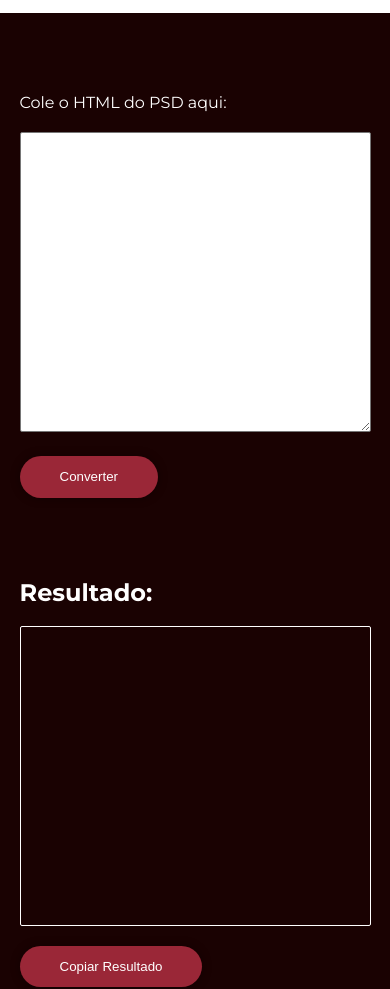
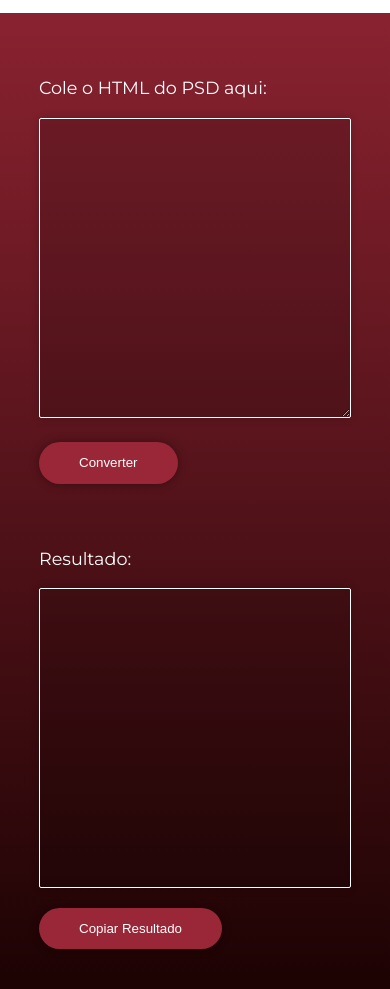
Before and after one commit to victoralsp/formatador-html-emkt, a plain HTML site: page index.html in a window 390 px wide. Shown: the part 136-1125 px from the top of the page. Drawn offline with Linux system fonts and the light colour scheme.

Commit message:
Finalizada responsividade

```diff
--- /dev/null
+++ b/css/media-query.css
@@ -0,0 +1,19 @@
+@media screen and (max-width: 800px) {
+    body {
+        height: fit-content !important;
+    }
+
+    main {
+        padding: 4em 0;
+    }
+
+    #formatacao-html {
+        flex-direction: column !important;
+        gap: 4em !important;
+        height: fit-content !important;
+    }
+
+    #input, #output {
+        width: 80vw !important;
+    }
+}
--- a/style.css
+++ b/css/style.css
@@ -30,33 +30,42 @@ body {
     border-radius: 50%;
 }
 
+#formatacao-html {
+    display: flex;
+    align-items: center;
+    flex-direction: row;
+    gap: 5em;
+    justify-content: center;
+    height: calc(100vh - 5.125em);
+}
+
+p {
+    font-size: 1.1em;
+}
+
 #input {
     height: 300px;
     margin: 1.5em 0;
     width: 300px;
     outline: none;
-    color: #1a0202;
-    background-color: #ffffff;
+    color: #fff;
+    background-color: rgba(0, 0, 0, 0.151);
+    border: 1px solid #fff;
     border-radius: 2px;
+    box-shadow: 0 0 10px rgba(0, 0, 0, 0.192);
 }
 
 
-#formatacao-html {
-    display: flex;
-    align-items: center;
-    flex-direction: row;
-    gap: 10em;
-    justify-content: center;
-    height: calc(100vh - 8em);
-}
 
 #output {
     height: 300px;
-    width: 50vw;
+    width: 45vw;
     max-width: 700px;
     overflow: auto;
     padding: 1em;
     border: 1px solid #fff;
+    box-shadow: 0 0 10px rgba(0, 0, 0, 0.192);
+    background-color: rgba(0, 0, 0, 0.151);
     border-radius: 2px;
     word-wrap: break-word;
     margin: 1.5em 0;
@@ -91,27 +100,3 @@ button:hover {
 #msg {
     margin: 0 1em;
 }
-
-@media screen and (max-width: 1200px) {
-    #formatacao-html {
-        gap: 5em;
-    }
-}
-
-@media screen and (max-width: 800px) {
-    body {
-        background-color: #1a0202 !important;
-    }
-    #formatacao-html {
-        background-color: #1a0202;
-        flex-direction: column;
-        height: fit-content;
-        padding: 5em 0;
-    }
-    #input {
-        width: 90vw;
-    }
-    #output {
-        width: 90vw;
-    }
-}
--- a/index.html
+++ b/index.html
@@ -2,9 +2,11 @@
 <html lang="pt-BR">
 <head>
   <meta charset="UTF-8" />
+  <meta name="viewport" content="width=device-width, initial-scale=1.0">
   <title>Conversor de E-mail Marketing</title>
   <link rel="shortcut icon" href="imagens/logo-fg.jpg" type="image/x-icon">
-  <link rel="stylesheet" href="style.css">
+  <link rel="stylesheet" href="css/media-query.css">
+  <link rel="stylesheet" href="css/style.css">
 </head>
 <body>
   <header id="header">
@@ -23,7 +25,7 @@
       </div>
 
       <div id="html-estruturado">
-        <h2>Resultado:</h2>
+        <p>Resultado:</p>
         <pre id="output"></pre>
         <button onclick="copiarResultado()">Copiar Resultado</button>
         <span id="msg" class="copied"></span>
```
Also changed, not shown: exemplo html.txt (added).
